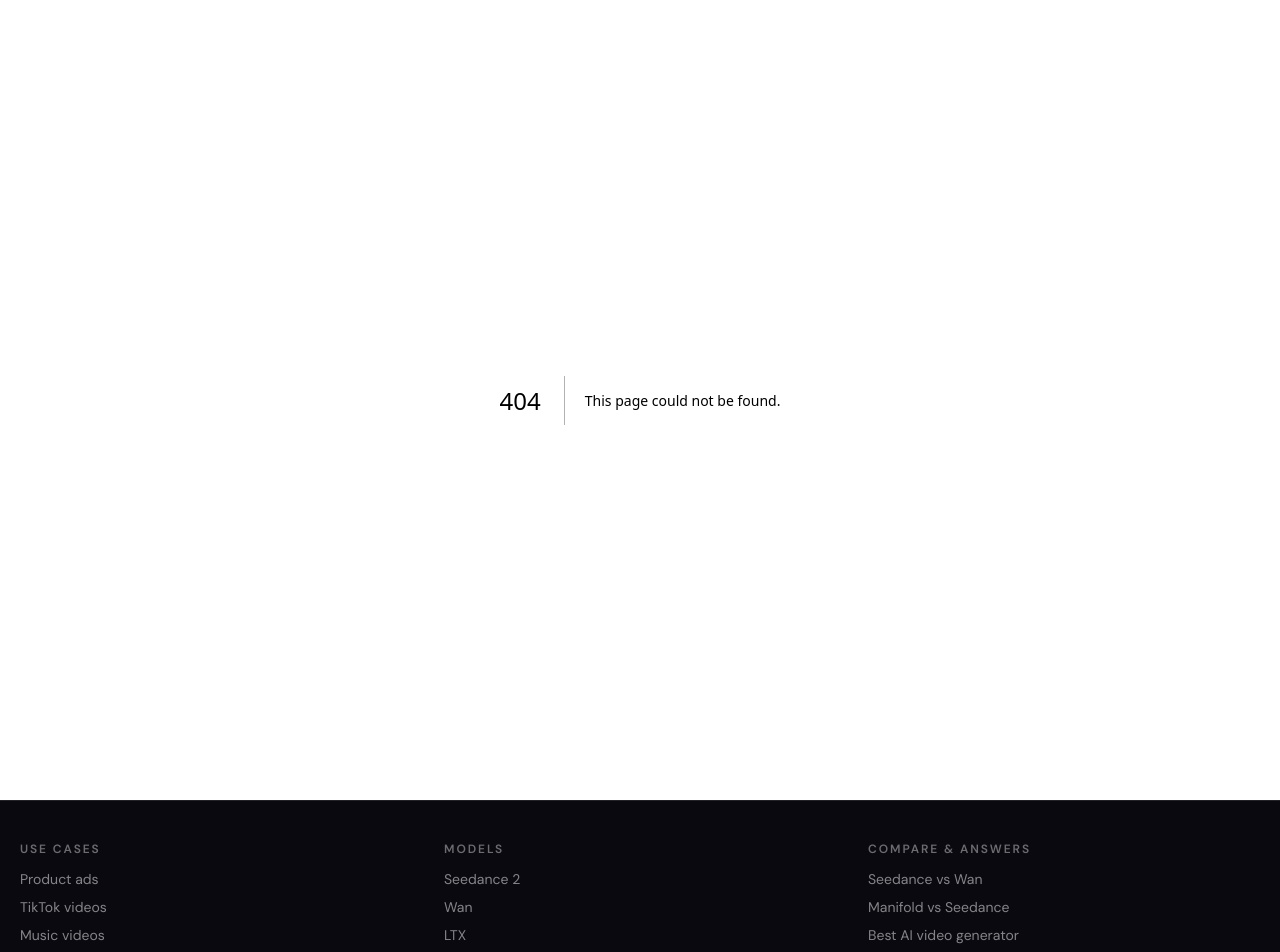
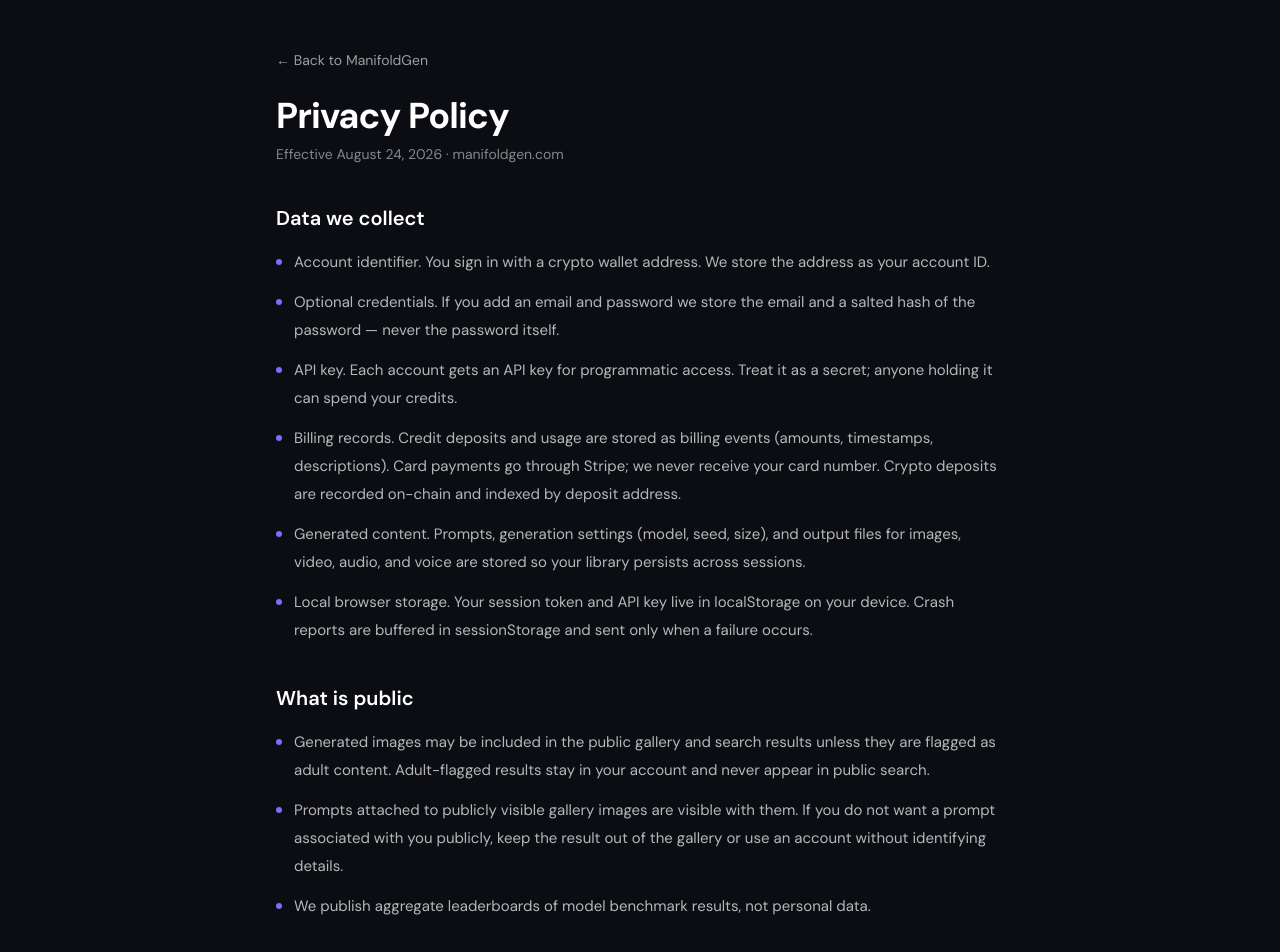
Before and after one commit to lee101/manifoldgen-site, a Next.js app in the folder frontend/: page /privacy in a window 1280 px wide. Before the commit this address had no page. Shown: the top 952 px of the page. Built offline with nearby package versions, Linux system fonts and the light colour scheme.

Commit message:
privacy: real privacy policy page (footer link was soft-404)

```diff
--- /dev/null
+++ b/frontend/app/privacy/page.tsx
@@ -0,0 +1,91 @@
+import Link from 'next/link';
+import type { Metadata } from 'next';
+
+export const metadata: Metadata = {
+  title: 'Privacy Policy',
+  description:
+    'What ManifoldGen collects, what stays private, and how your generations, wallet address, and payments are handled.',
+  alternates: { canonical: '/privacy' },
+};
+
+const sections = [
+  {
+    heading: 'Data we collect',
+    body: [
+      'Account identifier. You sign in with a crypto wallet address. We store the address as your account ID.',
+      'Optional credentials. If you add an email and password we store the email and a salted hash of the password — never the password itself.',
+      'API key. Each account gets an API key for programmatic access. Treat it as a secret; anyone holding it can spend your credits.',
+      'Billing records. Credit deposits and usage are stored as billing events (amounts, timestamps, descriptions). Card payments go through Stripe; we never receive your card number. Crypto deposits are recorded on-chain and indexed by deposit address.',
+      'Generated content. Prompts, generation settings (model, seed, size), and output files for images, video, audio, and voice are stored so your library persists across sessions.',
+      'Local browser storage. Your session token and API key live in localStorage on your device. Crash reports are buffered in sessionStorage and sent only when a failure occurs.',
+    ],
+  },
+  {
+    heading: 'What is public',
+    body: [
+      'Generated images may be included in the public gallery and search results unless they are flagged as adult content. Adult-flagged results stay in your account and never appear in public search.',
+      'Prompts attached to publicly visible gallery images are visible with them. If you do not want a prompt associated with you publicly, keep the result out of the gallery or use an account without identifying details.',
+      'We publish aggregate leaderboards of model benchmark results, not personal data.',
+    ],
+  },
+  {
+    heading: 'What we do not do',
+    body: [
+      'No third-party analytics or advertising trackers. No Google Analytics, no ad pixels, no fingerprinting scripts.',
+      'No selling of personal data. There is no data broker arrangement of any kind.',
+      'No email marketing. Email is used only for account recovery and essential account notices if you provided one.',
+    ],
+  },
+  {
+    heading: 'Retention and deletion',
+    body: [
+      'Your library is kept while your account exists so generations remain downloadable.',
+      'You can delete individual generations from your account at any time; deleted files are removed from storage.',
+      'To delete your entire account and associated data, contact us from the email on the account or from the linked community channel and we will process the deletion.',
+    ],
+  },
+  {
+    heading: 'Third parties',
+    body: [
+      'Stripe processes card payments. Stripe receives payment details directly under its own privacy policy; we receive only the payment status and identifiers.',
+      'Cloudflare serves and caches this site and our static assets.',
+      'Upstream AI model providers process prompts to generate outputs; they are not given your wallet address or email.',
+    ],
+  },
+  {
+    heading: 'Security',
+    body: [
+      'Passwords are stored only as hashes. API keys are unique per account and can be regenerated. Traffic is served over HTTPS.',
+      'No system is perfectly secure. Keep your API key private and report anything suspicious.',
+    ],
+  },
+];
+
+export default function PrivacyPage() {
+  return (
+    <main className="min-h-screen bg-[var(--color-ink)] text-white">
+      <div className="mx-auto max-w-3xl px-5 py-12">
+        <Link href="/" className="text-sm text-white/60 transition hover:text-white">
+          ← Back to ManifoldGen
+        </Link>
+        <h1 className="mt-6 text-4xl font-bold tracking-tight">Privacy Policy</h1>
+        <p className="mt-2 text-sm text-white/50">Effective August 24, 2026 · manifoldgen.com</p>
+        <div className="mt-10 space-y-10">
+          {sections.map((section) => (
+            <section key={section.heading}>
+              <h2 className="text-xl font-semibold">{section.heading}</h2>
+              <ul className="mt-4 space-y-3">
+                {section.body.map((line) => (
+                  <li key={line} className="flex gap-3 text-[15px] leading-7 text-white/70">
+                    <span className="mt-[11px] h-1.5 w-1.5 shrink-0 rounded-full bg-[var(--color-accent)]" />
+                    <span>{line}</span>
+                  </li>
+                ))}
+              </ul>
+            </section>
+          ))}
+        </div>
+      </div>
+    </main>
+  );
+}
```
